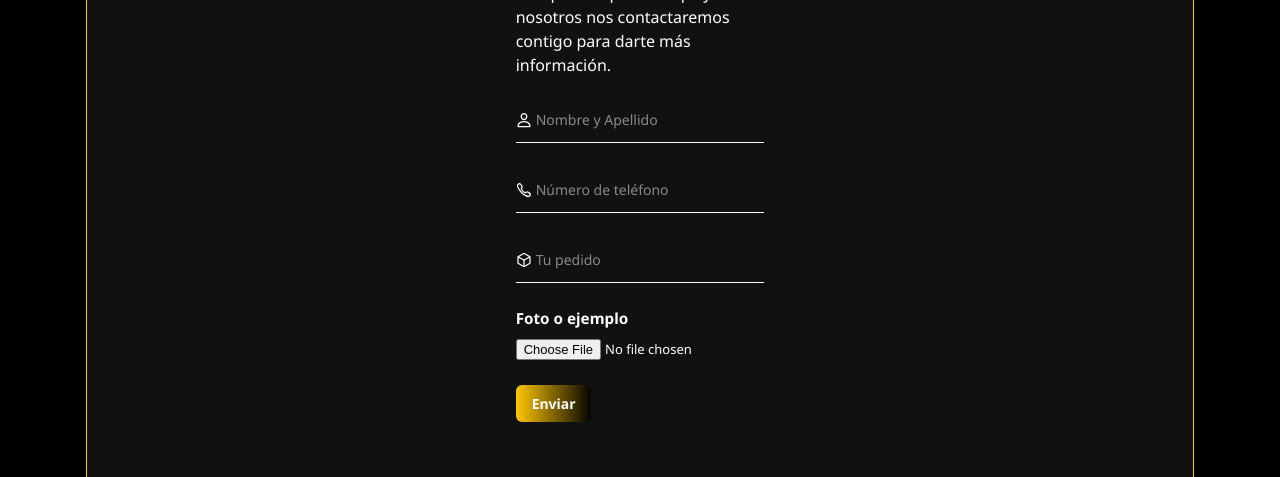
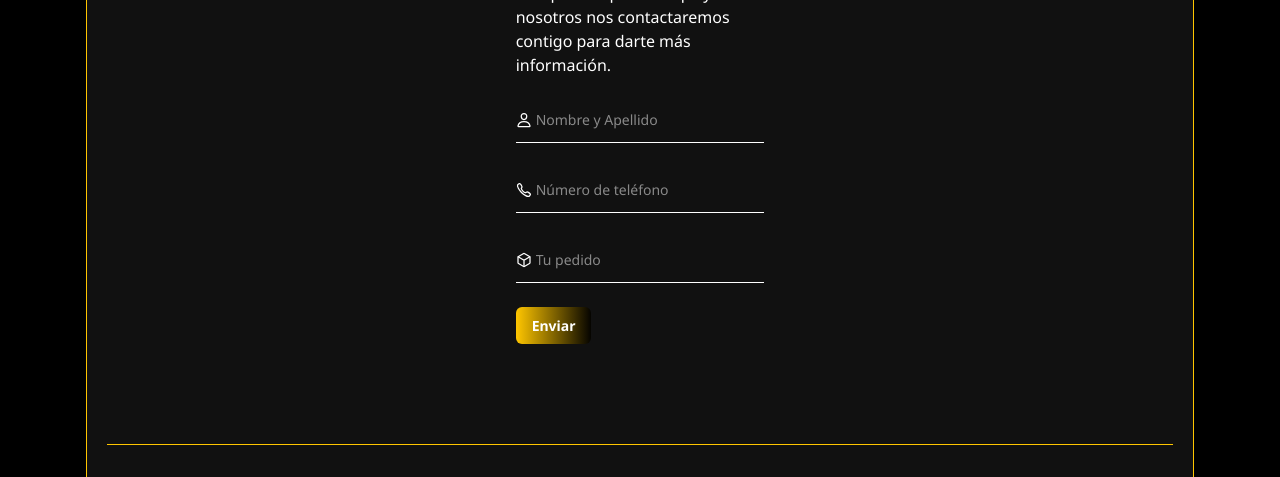
Before and after one commit to TeenFashionPy/productos, a plain HTML site: page index.html in a window 1280 px wide. Shown: the part 1352-1829 px from the top of the page. Drawn offline with nearby package versions, Linux system fonts and the light colour scheme.

Commit message:
Update index.html

```diff
--- a/index.html
+++ b/index.html
@@ -366,12 +366,6 @@
               <ion-icon name="cube-outline" aria-hidden="true"></ion-icon>
             </div>
 
-            <div class="nuevo1">
-
-                <h3>Foto o ejemplo</h3>
-
-                <input type="file" id="file" name="file" required class="nuevo2">
-            </div>
 
             <input class="btn btn-primary" type="submit" value="Enviar">
 
```
